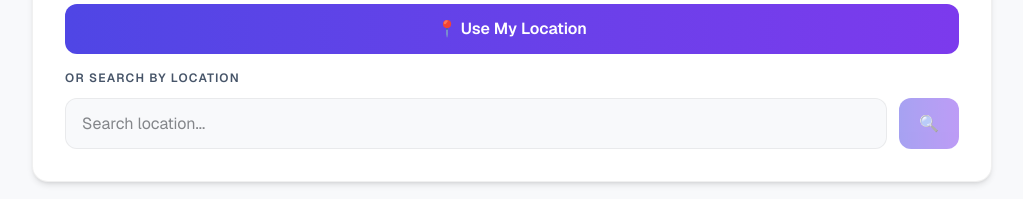
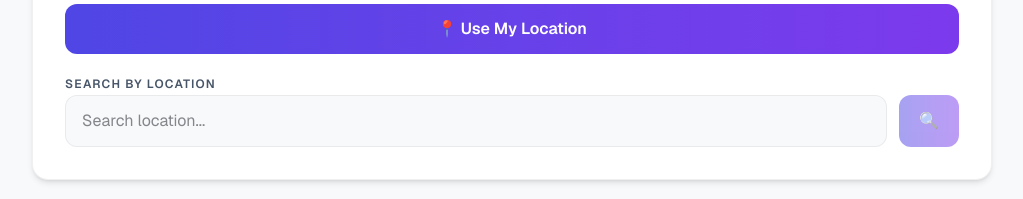
Before and after one commit to Jake-Russell/astro-dashboard, a Next.js app: page / in a window 1280 px wide. Shown: the part 363-562 px from the top of the page, without its empty margins (128-1151 px from the left). Built offline with nearby package versions, Linux system fonts and the light colour scheme.

Commit message:
Improve accessibility for location selector card

```diff
--- a/app/components/molecules/LocationSelectorCard/LocationSelectorCard.tsx
+++ b/app/components/molecules/LocationSelectorCard/LocationSelectorCard.tsx
@@ -88,8 +88,9 @@ export const LocationSelectorCard: FunctionComponent = () => {
                 <div className="space-y-4">
                     <div className="rounded-lg bg-(--accent-primary)/10 border border-(--accent-primary)/20 p-3">
                         <p className="text-xs text-(--text-secondary)">
-                            📍 Your location is only used to find the nearest location for your
-                            astronomy and weather data. Your browser will ask for permission.
+                            <span aria-hidden="true">📍</span> Your location is only used to find
+                            the nearest location for your astronomy and weather data. Your browser
+                            will ask for permission.
                         </p>
                     </div>
 
@@ -99,12 +100,15 @@ export const LocationSelectorCard: FunctionComponent = () => {
                         data-testid="use-location-button"
                         className="w-full px-4 py-3 rounded-xl bg-linear-to-r from-(--accent-primary) to-(--accent-secondary) text-white font-semibold hover:shadow-lg transition-all duration-300 cursor-pointer disabled:opacity-50 disabled:cursor-not-allowed"
                     >
-                        📍 Use My Location
+                        <span aria-hidden="true">📍</span> Use My Location
                     </button>
 
-                    <div className="text-xs font-semibold text-(--text-secondary) uppercase tracking-widest mb-3">
-                        Or search by location
-                    </div>
+                    <label
+                        htmlFor="location-search"
+                        className="text-xs font-semibold text-(--text-secondary) uppercase tracking-widest mb-3"
+                    >
+                        Search by location
+                    </label>
                     <form
                         onSubmit={(e) => {
                             e.preventDefault();
@@ -113,6 +117,7 @@ export const LocationSelectorCard: FunctionComponent = () => {
                         className="flex gap-3"
                     >
                         <input
+                            id="location-search"
                             type="text"
                             placeholder="Search location..."
                             value={locationValue}
@@ -123,16 +128,22 @@ export const LocationSelectorCard: FunctionComponent = () => {
                         />
                         <button
                             type="submit"
+                            aria-label="Search"
                             disabled={!locationValue?.trim() || loadingState !== "idle"}
                             data-testid="search-button"
                             className="px-5 py-3 rounded-xl bg-linear-to-r from-(--accent-primary) to-(--accent-secondary) text-white font-semibold hover:shadow-lg transition-all duration-300 cursor-pointer disabled:opacity-50 disabled:cursor-not-allowed"
                         >
-                            🔍
+                            <span aria-hidden="true">🔍</span>
                         </button>
                     </form>
 
                     {locationDisplayName && !error && (
-                        <div className="mt-4 p-3 rounded-lg bg-(--accent-primary)/10 border border-(--accent-primary)/20">
+                        <div
+                            role="status"
+                            aria-live="polite"
+                            aria-atomic="true"
+                            className="mt-4 p-3 rounded-lg bg-(--accent-primary)/10 border border-(--accent-primary)/20"
+                        >
                             <p className="text-xs font-semibold text-(--accent-primary) uppercase tracking-widest mb-1">
                                 Showing results for:
                             </p>
@@ -151,6 +162,7 @@ export const LocationSelectorCard: FunctionComponent = () => {
                                 </div>
 
                                 <div className="min-w-0 flex-1">
+                                    <div role="alert">
                                         <p className="text-sm font-semibold text-(--accent-tertiary)">
                                             Unable to use your location
                                         </p>
@@ -158,7 +170,7 @@ export const LocationSelectorCard: FunctionComponent = () => {
                                         <p className="mt-1 text-sm leading-relaxed text-(--text-secondary)">
                                             {error}
                                         </p>
-
+                                    </div>
                                     {geolocationErrorCode && (
                                         <div className="mt-4 flex flex-wrap gap-2">
                                             {canRetryGeolocation && (
@@ -200,8 +212,13 @@ export const LocationSelectorCard: FunctionComponent = () => {
             </Tile>
 
             {loadingState !== "idle" && (
-                <div className="flex flex-col items-center justify-center gap-3 mt-8 py-8">
-                    <div className="relative w-12 h-12">
+                <div
+                    role="status"
+                    aria-live="polite"
+                    aria-atomic="true"
+                    className="flex flex-col items-center justify-center gap-3 mt-8 py-8"
+                >
+                    <div aria-hidden="true" className="relative w-12 h-12">
                         <div className="absolute inset-0 rounded-full border-2 border-(--accent-primary)/20" />
                         <div className="absolute inset-0 rounded-full border-2 border-transparent border-t-(--accent-primary) border-r-(--accent-secondary) animate-spin" />
                     </div>
```
Lines whose indentation alone changed are shown as unchanged.
